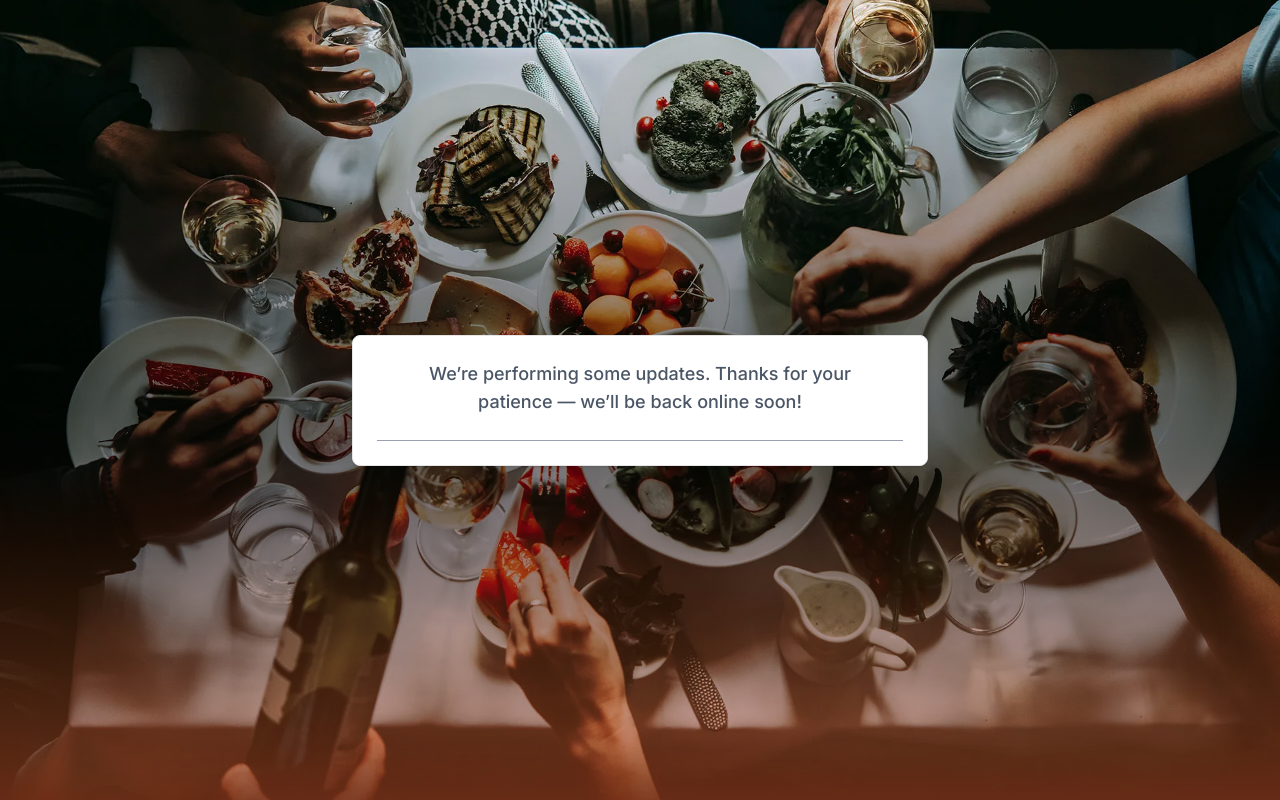
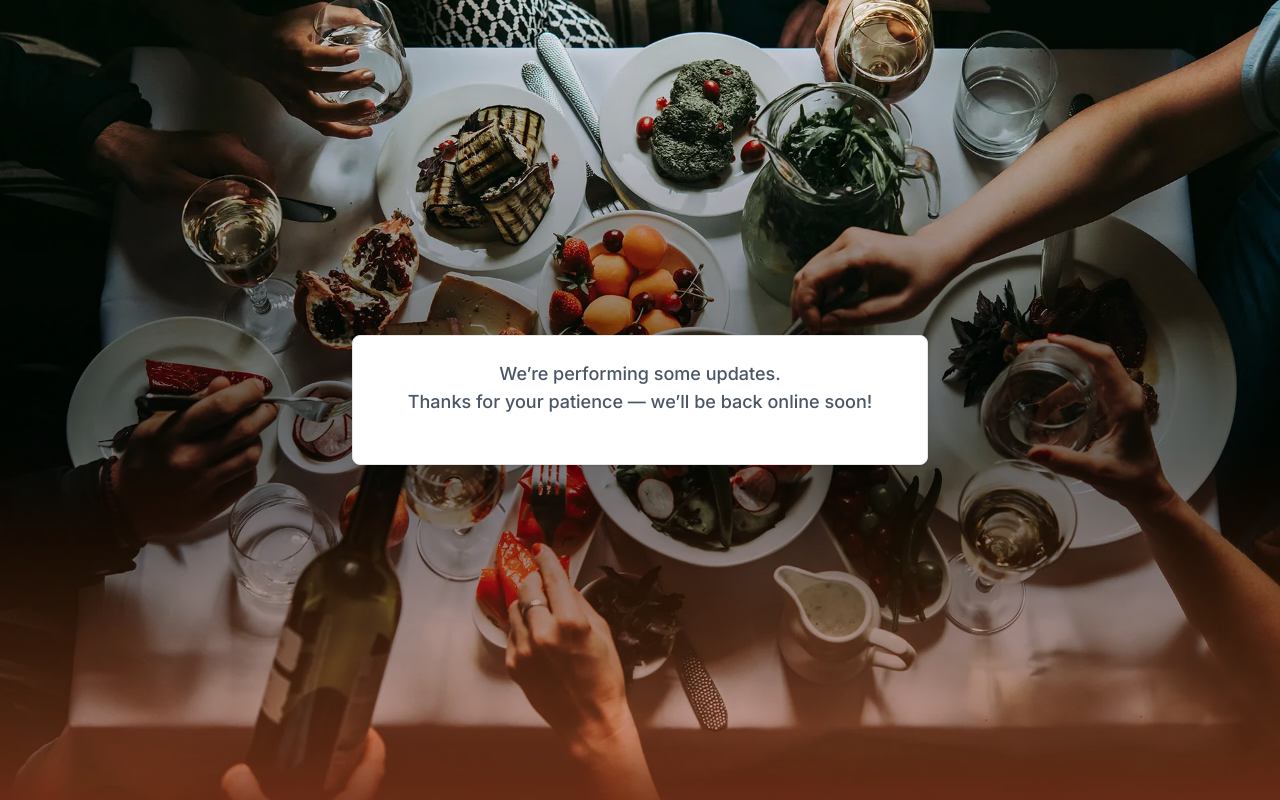
Before and after one commit to Null-logic-0/trapezi-frontend, a Next.js app: page / in a window 1280 px wide. Built offline with nearby package versions, Linux system fonts and the light colour scheme.

Commit message:
Update MainScreen.tsx

```diff
--- a/src/app/components/MainScreen.tsx
+++ b/src/app/components/MainScreen.tsx
@@ -19,10 +19,9 @@ export default function MainScreen() {
       <Card className="fixed mx-auto w-full max-w-xl">
         <CardContent>
           <p className="text-lg font-medium p-6 text-gray-600  mx-auto text-center">
-            We’re performing some updates. Thanks for your patience — we’ll be
-            back online soon!
+            We’re performing some updates.
+            <br /> Thanks for your patience — we’ll be back online soon!
           </p>
-          <hr className="border-gray-400" />
         </CardContent>
       </Card>
     </main>
```
